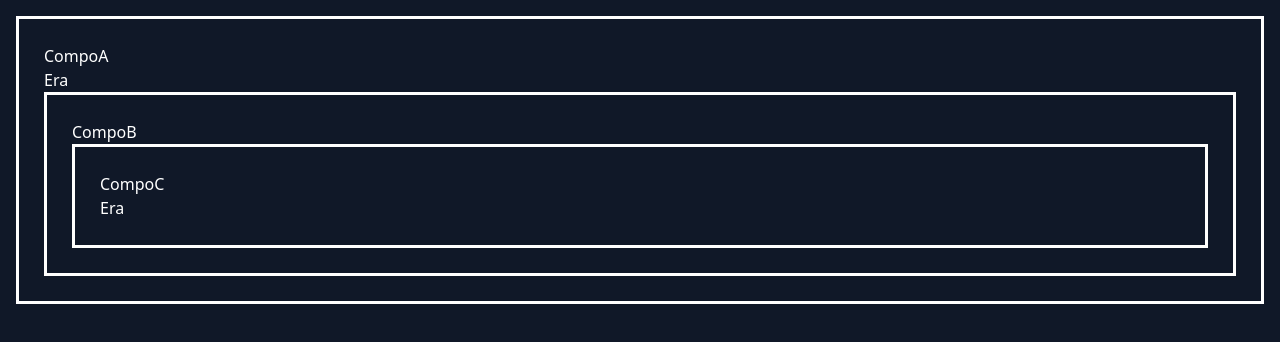
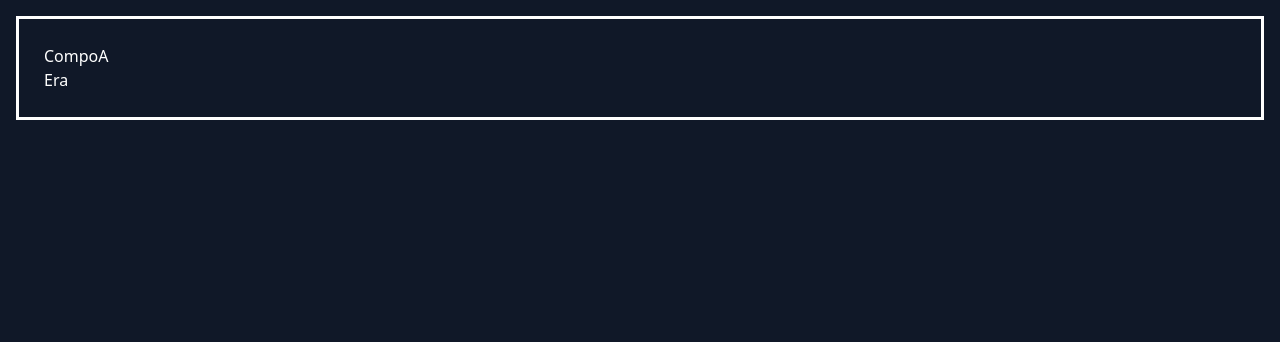
Before and after one commit to Eran2001/react-course, a React (Vite) app: page / in a window 1280 px wide. Shown: the top 342 px of the page. Built offline with nearby package versions, Linux system fonts and the light colour scheme.

Commit message:
remove some

```diff
--- a/src/CompoA.jsx
+++ b/src/CompoA.jsx
@@ -1,19 +1,13 @@
-import { useState, createContext } from "react";
-import CompoB from "./CompoB";
-
-export const NameContext = createContext();
+import { useState } from "react";
 
 const CompoA = () => {
   const [name] = useState("Era");
 
   return (
-    <NameContext.Provider value={name} className="box">
-      <div className="box">
-        <h1>CompoA</h1>
-        <h2>{name}</h2>
-        <CompoB />
-      </div>
-    </NameContext.Provider>
+    <div className="box">
+      <h1>CompoA</h1>
+      <h2>{name}</h2>
+    </div>
   );
 };
 
```
